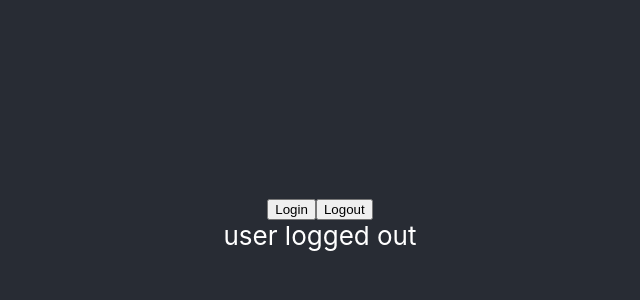
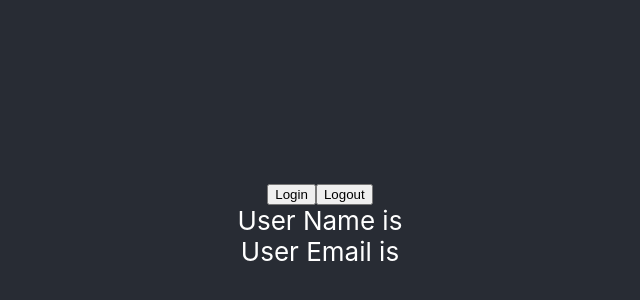
Before and after one commit to mostofakamalpassa/reactwithtypescript-semple-project, a React (Create React App) app: page / in a window 1280 px wide. Shown: the part 180-480 px from the top of the page, without its empty margins (320-960 px from the left). Built offline with nearby package versions, Linux system fonts and the light colour scheme.

Commit message:
user state use type operators

```diff
--- a/src/App.tsx
+++ b/src/App.tsx
@@ -11,6 +11,7 @@
 import { Person } from './components/Person';
 import { PersonList } from './components/PersonList';
 import { LoggedIn } from './components/states/LoggedIn';
+import { User } from './components/states/User';
 
 
 function App() {
@@ -60,7 +61,8 @@
 
         <Container style={{backgroundColor:'red', fontSize:'30px'}}></Container> */}
 
-        <LoggedIn></LoggedIn>
+        {/* <LoggedIn></LoggedIn> */}
+        <User></User>
       </header>
     </div>
   );
--- /dev/null
+++ b/src/components/states/User.tsx
@@ -0,0 +1,30 @@
+import { useState } from "react"
+type AuthUser = {
+    name : string;
+    email: string;
+}
+
+export const User = () =>{
+    const [user, setUser] = useState<null | AuthUser>(null);
+    const [isLoggedIn, setIsLoggedIn] = useState(false);
+    const handleLogin = () => {
+            // setIsLoggedIn(true)
+            setUser({
+                name:'kamal',
+                email:'kamal@gmail.com'
+            })
+    }
+    const handleLogout = () =>{
+        // setIsLoggedIn(false);
+        setUser(null);
+    }
+
+    return(
+        <div>
+            <button onClick={handleLogin}>Login</button>
+            <button onClick={handleLogout}>Logout</button>
+            <div> User Name is {user?.name}</div>
+            <div> User Email is {user?.email} </div>
+        </div>
+    )
+}
```
